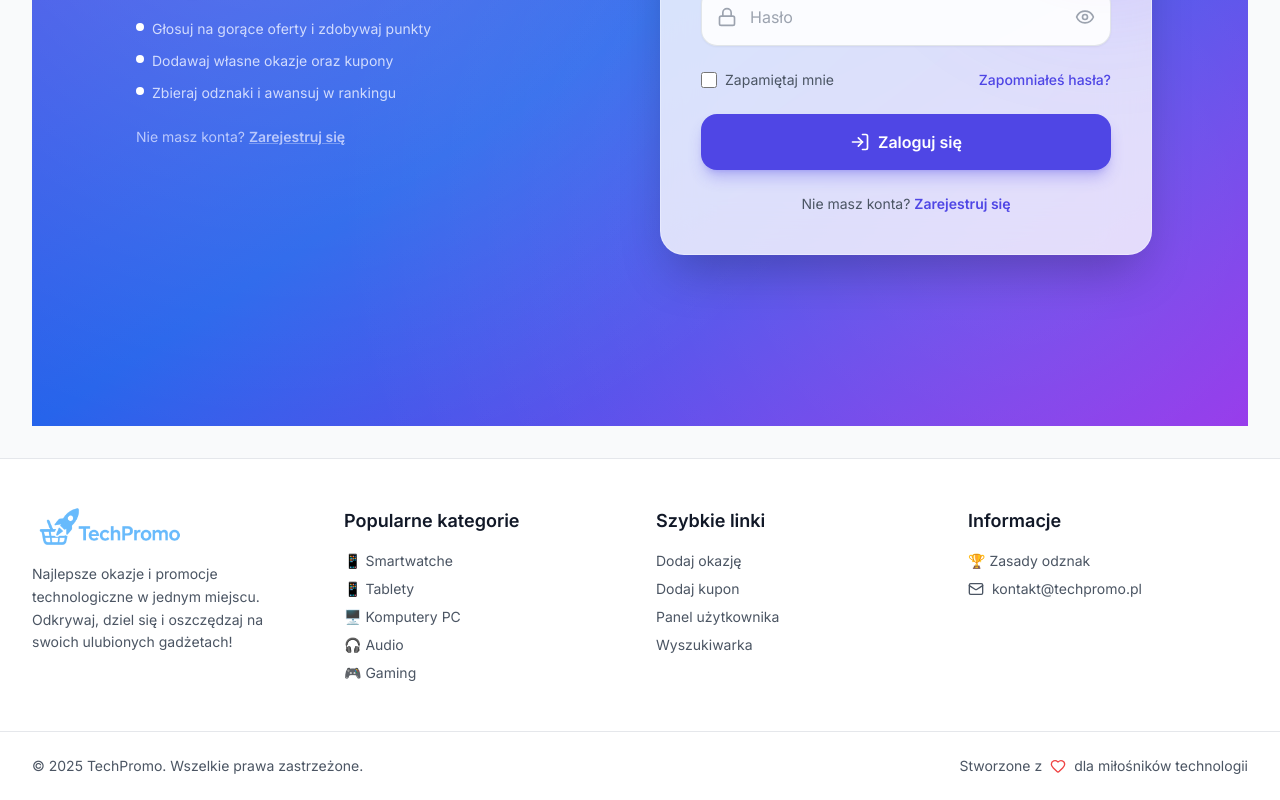
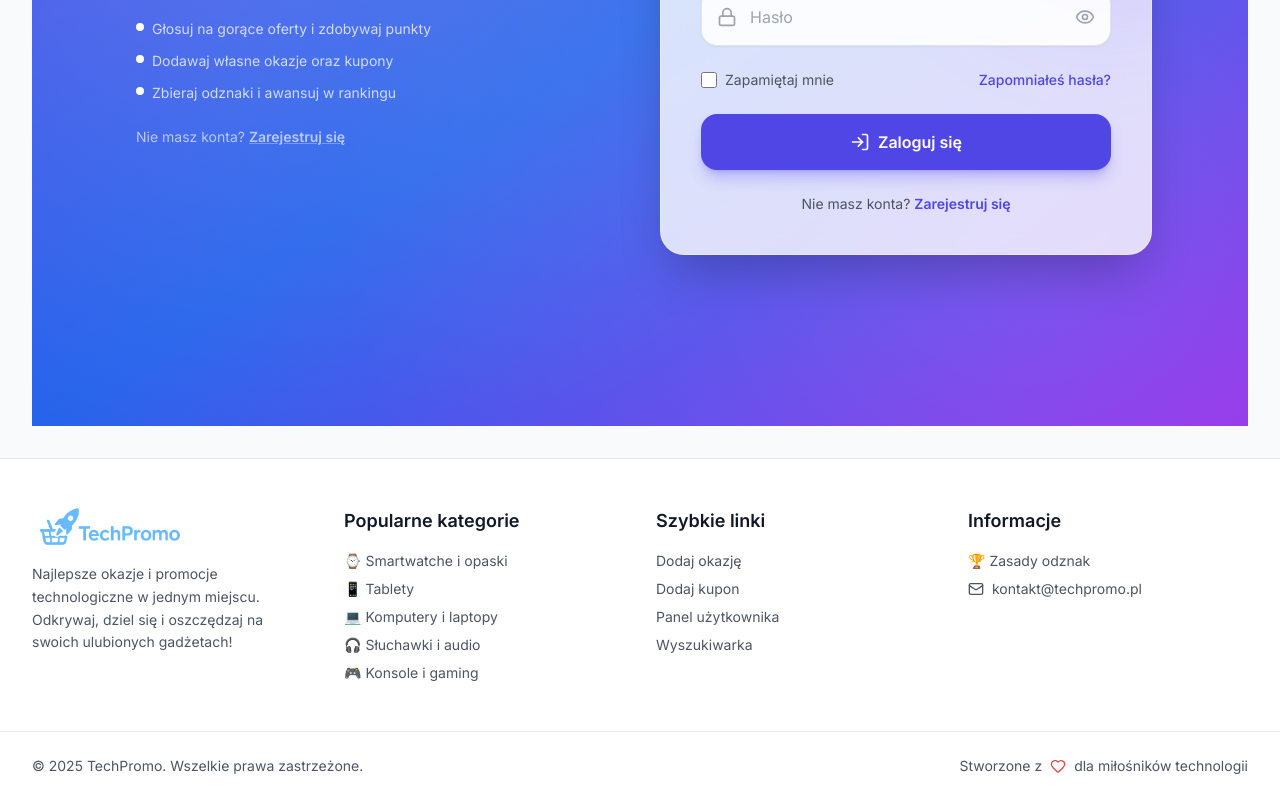
Before and after one commit to MarcinMq/TechPromo, a React (Vite) app in the folder frontend/: page /auth/login in a window 1280 px wide. Shown: the part 520-1320 px from the top of the page. Built offline with nearby package versions, Linux system fonts and the light colour scheme; no server answers.

Commit message:
Poprawki

```diff
--- a/frontend/src/components/layout/Stopka.tsx
+++ b/frontend/src/components/layout/Stopka.tsx
@@ -29,11 +29,11 @@ const Stopka: React.FC = () => {
             <ul className="space-y-2 text-sm">
               <li>
                 <Link
-                  to="/?kategoria=Smartwatche"
+                  to="/?kategoria=Smartwatche i opaski"
                   onClick={() => window.scrollTo({ top: 0, behavior: 'smooth' })}
                   className="text-gray-600 dark:text-gray-400 hover:text-blue-600 dark:hover:text-blue-400 transition-colors"
                 >
-                  📱 Smartwatche
+                  ⌚ Smartwatche i opaski
                 </Link>
               </li>
               <li>
@@ -47,29 +47,29 @@ const Stopka: React.FC = () => {
               </li>
               <li>
                 <Link
-                  to="/?kategoria=Komputery PC"
+                  to="/?kategoria=Komputery i laptopy"
                   onClick={() => window.scrollTo({ top: 0, behavior: 'smooth' })}
                   className="text-gray-600 dark:text-gray-400 hover:text-blue-600 dark:hover:text-blue-400 transition-colors"
                 >
-                  🖥️ Komputery PC
+                  💻 Komputery i laptopy
                 </Link>
               </li>
               <li>
                 <Link
-                  to="/?kategoria=Audio"
+                  to="/?kategoria=Słuchawki i audio"
                   onClick={() => window.scrollTo({ top: 0, behavior: 'smooth' })}
                   className="text-gray-600 dark:text-gray-400 hover:text-blue-600 dark:hover:text-blue-400 transition-colors"
                 >
-                  🎧 Audio
+                  🎧 Słuchawki i audio
                 </Link>
               </li>
               <li>
                 <Link
-                  to="/?kategoria=Gaming"
+                  to="/?kategoria=Konsole i gaming"
                   onClick={() => window.scrollTo({ top: 0, behavior: 'smooth' })}
                   className="text-gray-600 dark:text-gray-400 hover:text-blue-600 dark:hover:text-blue-400 transition-colors"
                 >
-                  🎮 Gaming
+                  🎮 Konsole i gaming
                 </Link>
               </li>
             </ul>
```
Also changed, not shown: 2 other files (tests, documents, lock files or other folders).
